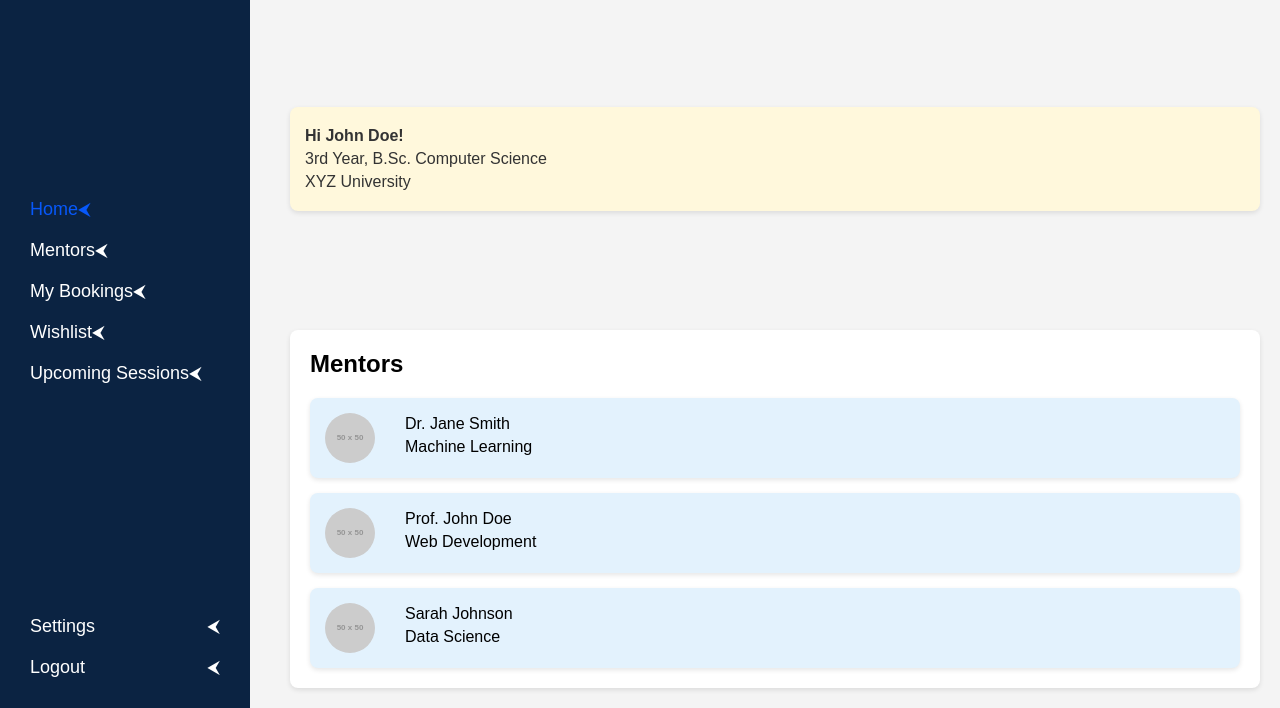
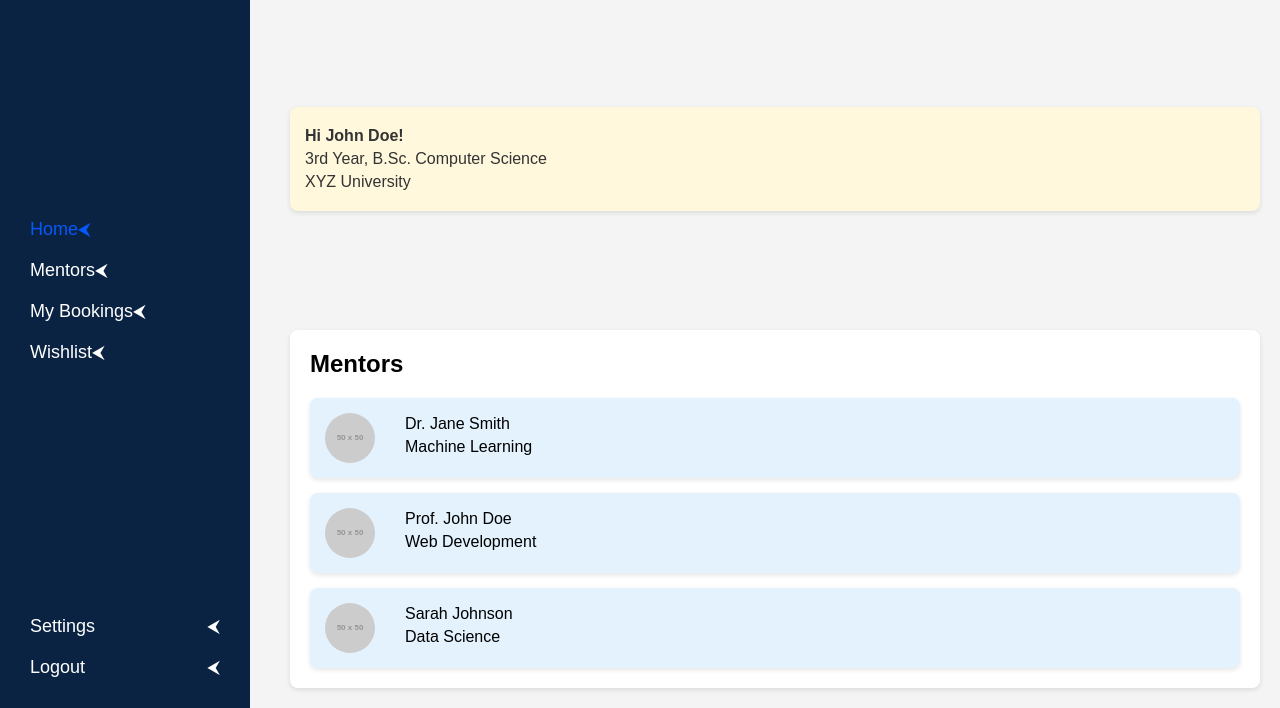
Before and after one commit to Sanjaysai456/Divine_Developers, a plain HTML site: page student.html in a window 1280 px wide. Shown: the part 92-800 px from the top of the page. Drawn offline with Linux system fonts and the light colour scheme; placeholder pictures from the web are drawn by us.

Commit message:
something removed

```diff
--- a/student.html
+++ b/student.html
@@ -32,11 +32,7 @@
                     <span>Wishlist</span><span class="arrow">⮜</span>
                 </a>
             </li>
-            <li class="sidebar-item">
-                <a href="upcoming.html">
-                    <span>Upcoming Sessions</span><span class="arrow">⮜</span>
-                </a>
-            </li>
+
         </ul>
         <ul class="sidebar-bottom">
             <li class="sidebar-item">Settings <span class="arrow">⮜</span></li>
```
